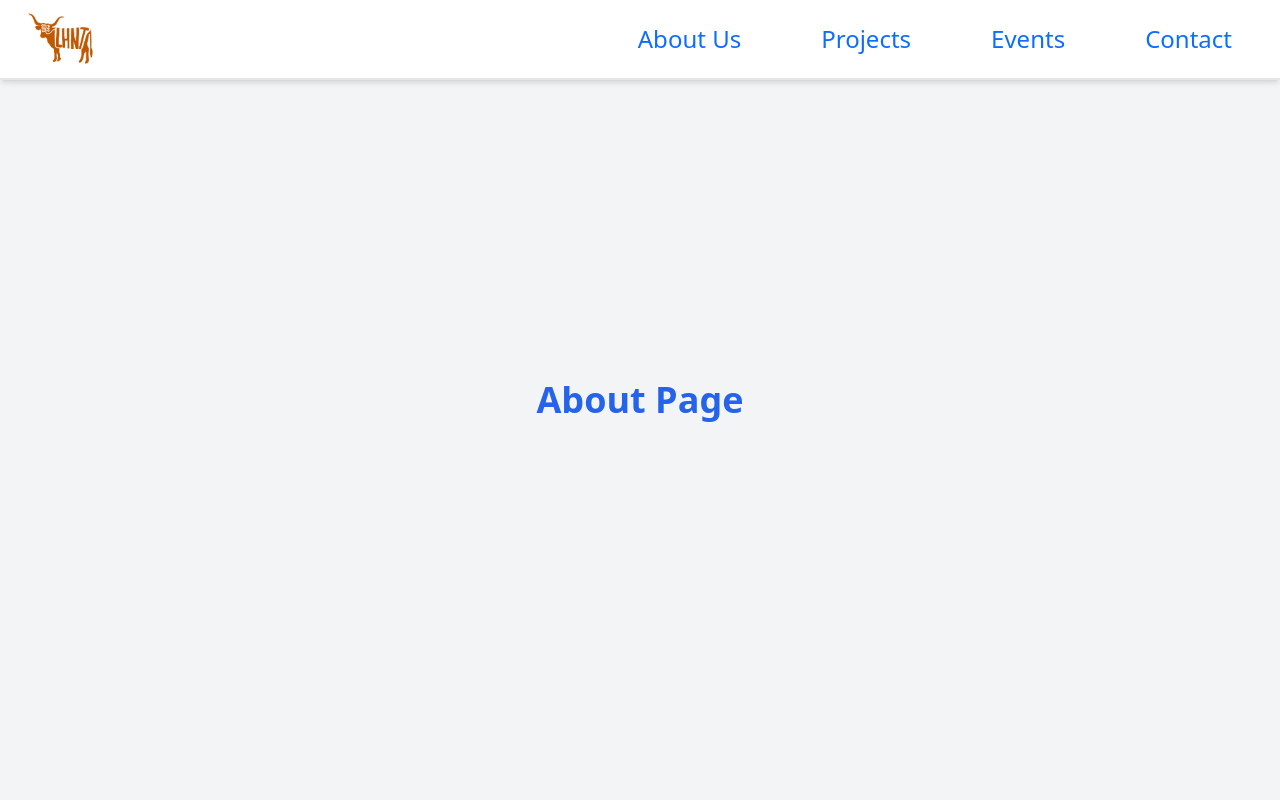
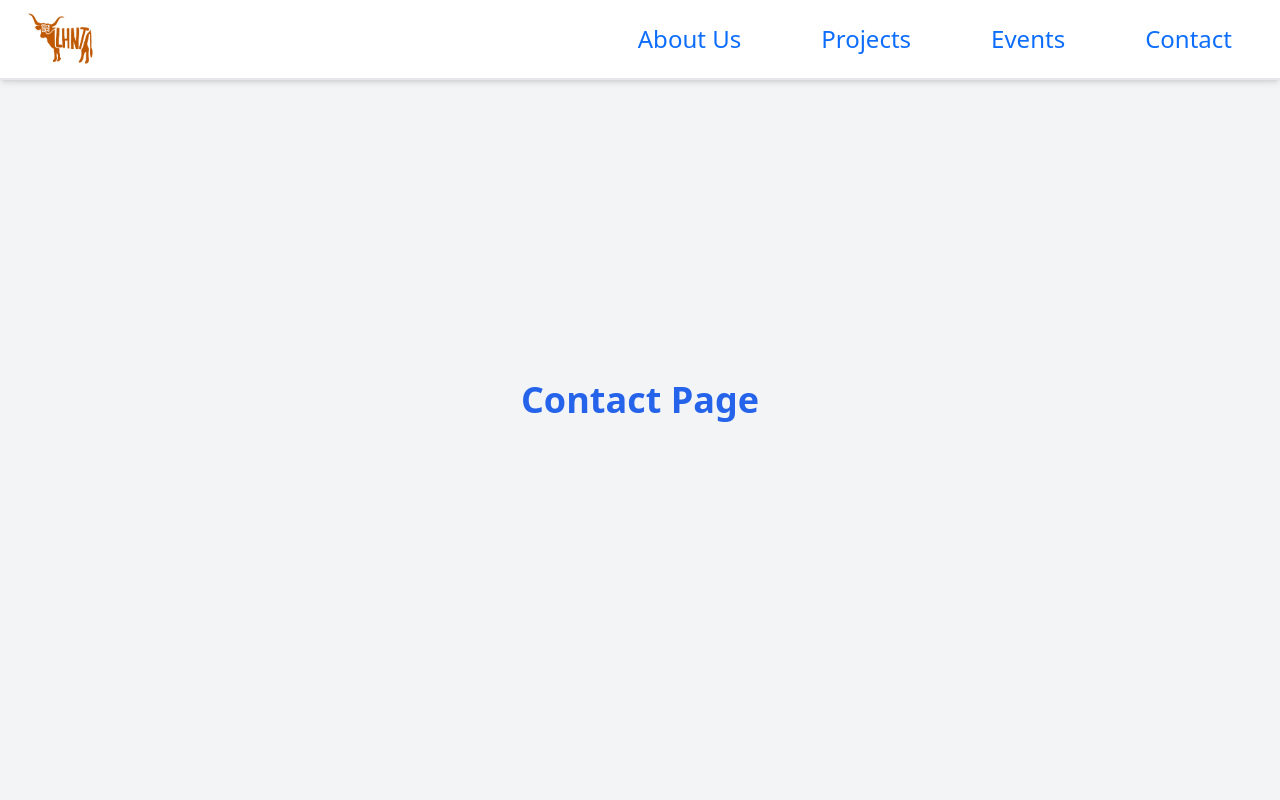
Before and after one commit to sraghauv/Website-Design, a React (Vite) app: page /contact in a window 1280 px wide. Shown: the top 800 px of the page. Built offline with nearby package versions, Linux system fonts and the light colour scheme.

Commit message:
Fixed display of the page to display the correct page!

```diff
--- a/src/components/Contact.jsx
+++ b/src/components/Contact.jsx
@@ -5,7 +5,7 @@
   return (
     <div>
       <div className="min-h-screen bg-gray-100 flex flex-col items-center justify-center">
-        <h1 className="text-4xl font-bold text-blue-600">About Page</h1>
+        <h1 className="text-4xl font-bold text-blue-600">Contact Page</h1>
       </div>
       <SponsorsWidget />
     </div>
--- a/src/components/Projects.jsx
+++ b/src/components/Projects.jsx
@@ -5,7 +5,7 @@
   return (
     <div>
       <div className="min-h-screen bg-gray-100 flex flex-col items-center justify-center">
-        <h1 className="text-4xl font-bold text-blue-600">About Page</h1>
+        <h1 className="text-4xl font-bold text-blue-600">Projects Page</h1>
       </div>
       <SponsorsWidget />
     </div>
```
